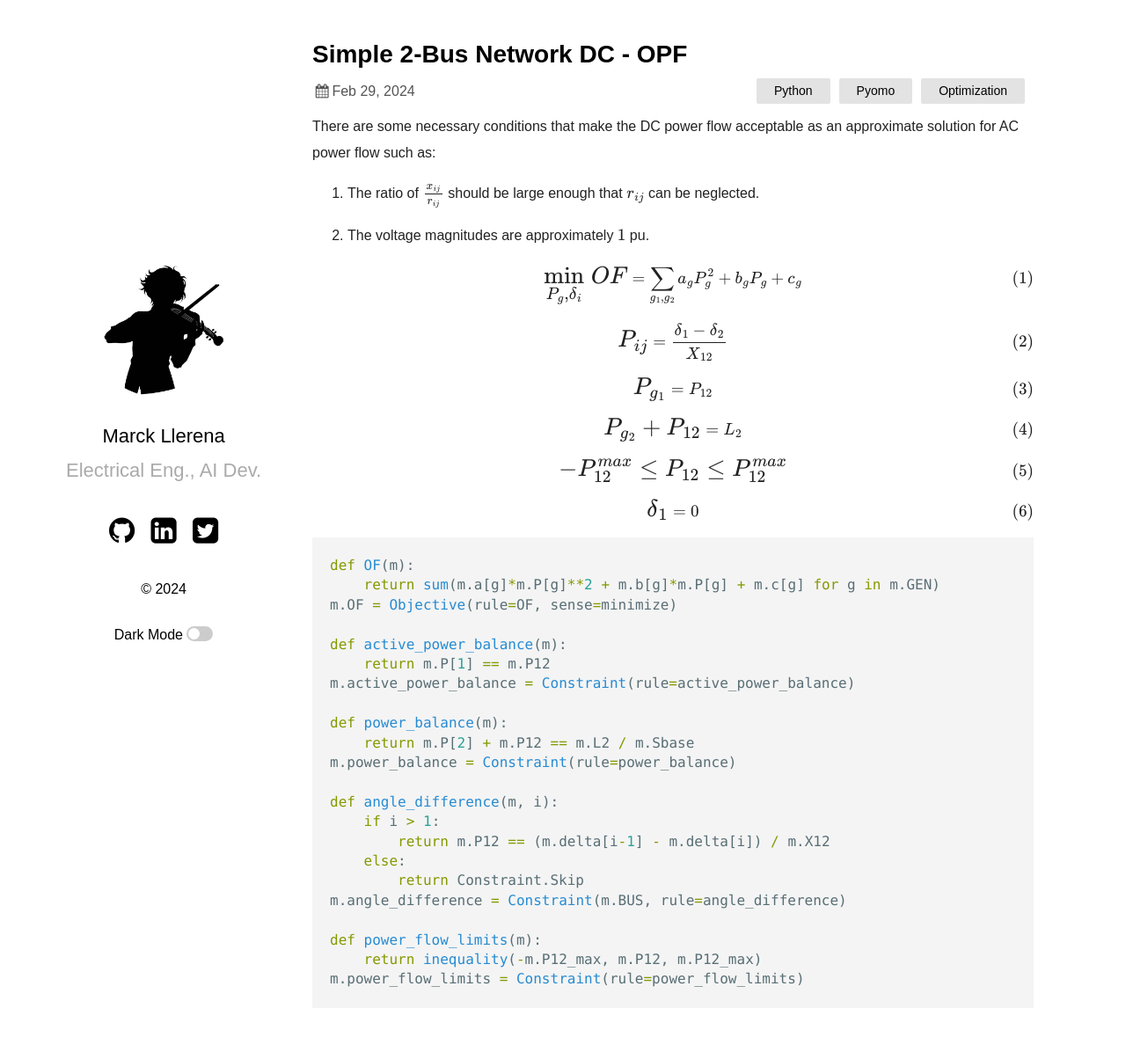
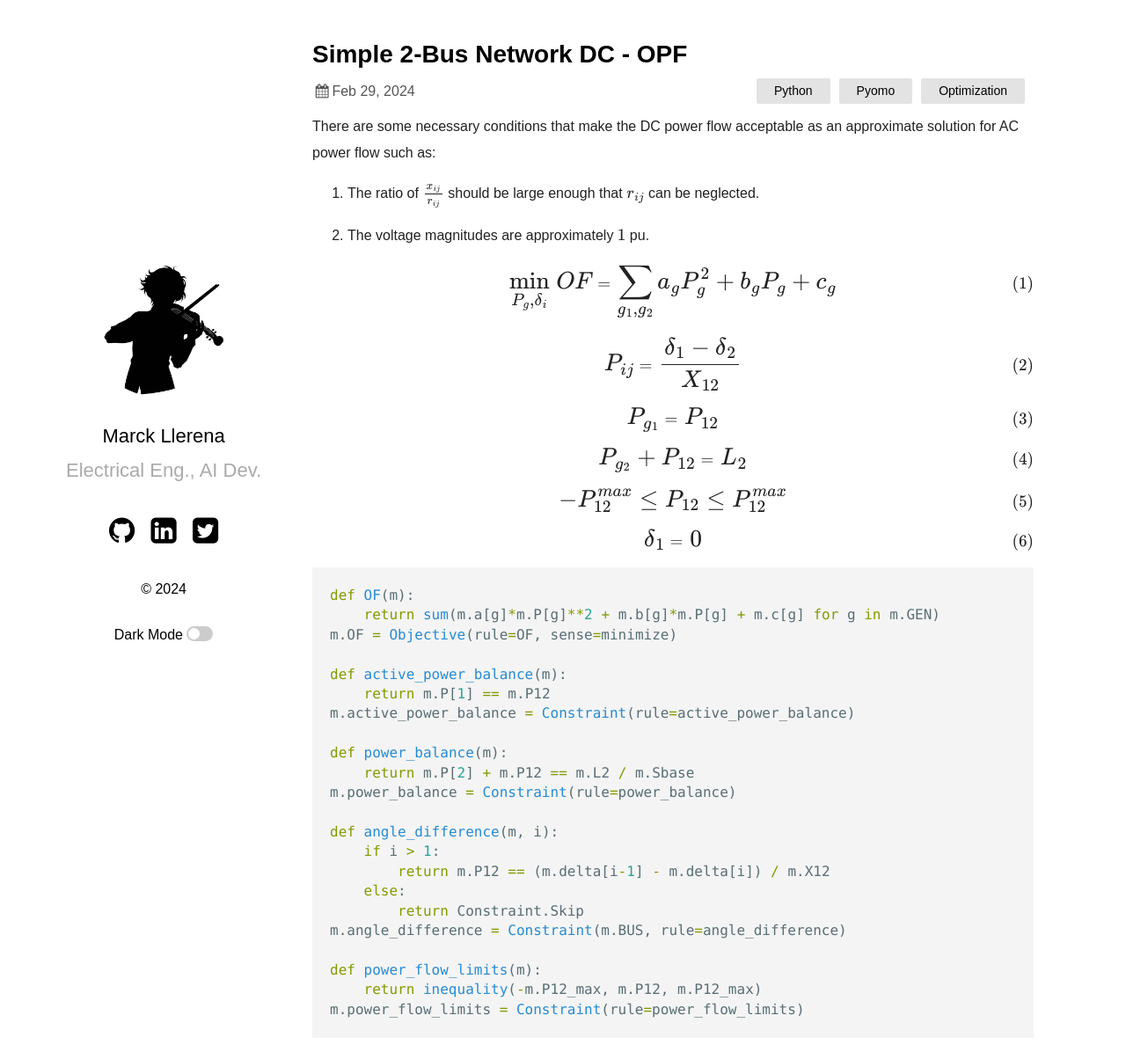
Before and after one commit to marckcode/marckcode.github.io, a Jekyll site: the page built from _posts/2024-02-29-2-bus-dc-opf.markdown, in a window 1280 px wide and 1225 px high. Shown: the top 1196 px of the window at 88% size. Built offline with Jekyll 4.4.1, drawn with Linux system fonts in a browser that asks for light colours; some web fonts are replaced; formulas are drawn with MathJax 3.

Commit message:
Edit post md

```diff
--- a/_posts/2024-02-29-2-bus-dc-opf.markdown
+++ b/_posts/2024-02-29-2-bus-dc-opf.markdown
@@ -13,19 +13,19 @@ There are some necessary conditions that make the DC power flow acceptable as an
 
 
 \begin{align}
-	\Large \underset{P_g,\delta_i}{\text{min}} \hspace{0.2cm} OF &= \sum_{g_1,g_2} a_g P_{g}^2 + b_g P_{g} + c_g \label{eq:test1}
+	\Large \underset{P_g,\delta_i}{\text{min}} \hspace{0.2cm} OF &= \Large \sum_{g_1,g_2} a_g P_{g}^2 + b_g P_{g} + c_g \label{eq:test1}
 \end{align}
 
 \begin{align}
-	\Large P_{ij} &= \frac{\delta_1 - \delta_2}{X_{12}} \label{eq:test2}
+	\Large P_{ij} &= \Large \frac{\delta_1 - \delta_2}{X_{12}} \label{eq:test2}
 \end{align}
 
 \begin{align}
-	\Large P_{g_1} &= P_{12} \label{eq:test3}
+	\Large P_{g_1} &= \Large P_{12} \label{eq:test3}
 \end{align}
 
 \begin{align}
-	\Large P_{g_2} + P_{12} &= L_2 \label{eq:test4}
+	\Large P_{g_2} + P_{12} &= \Large L_2 \label{eq:test4}
 \end{align}
 
 \begin{align}
@@ -33,7 +33,7 @@ There are some necessary conditions that make the DC power flow acceptable as an
 \end{align}
 
 \begin{align}
-	\Large \delta_1 &= 0 \label{eq:test6}
+	\Large \delta_1 &= \Large 0 \label{eq:test6}
 \end{align}
 
 
```
